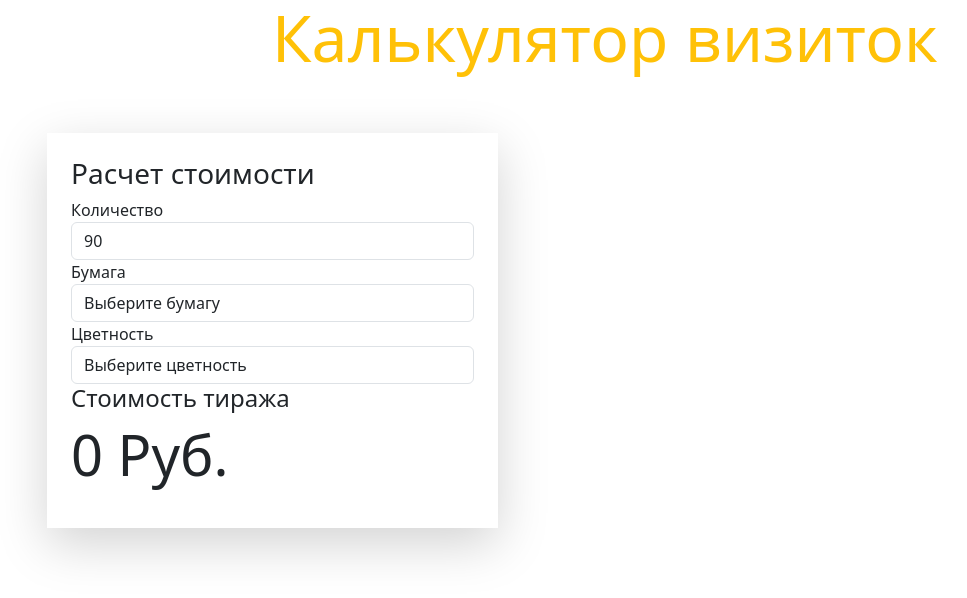
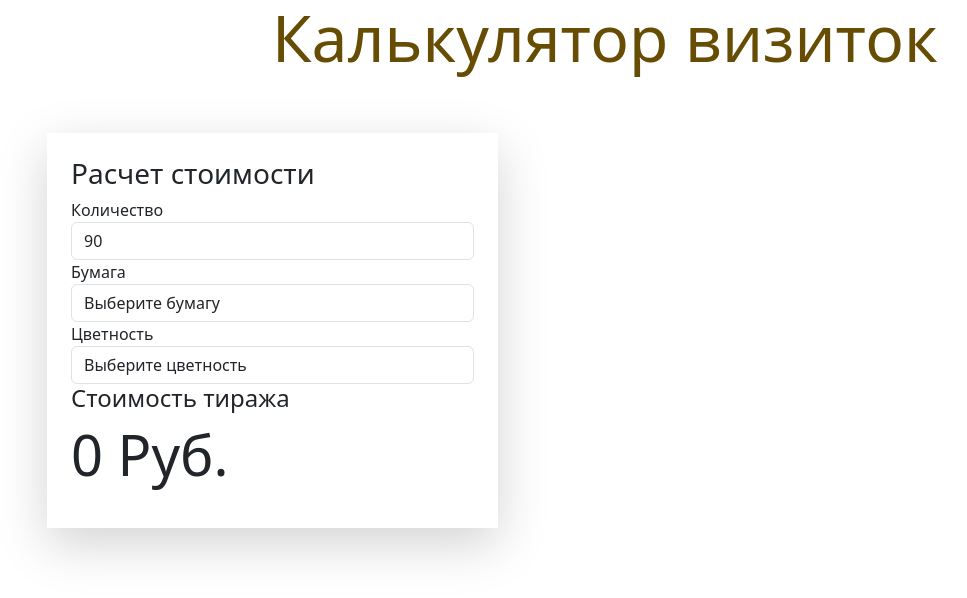
Before and after one commit to Iouchik/vixitki, a plain HTML site: page index.html in a window 1280 px wide. Shown: the whole page, without its empty margins (35-1002 px from the left). Drawn offline with nearby package versions, Linux system fonts and the light colour scheme.

Commit message:
Update index.html

```diff
--- a/index.html
+++ b/index.html
@@ -14,7 +14,7 @@
 </head>
 <body>
     <div class="container">
-        <h1 class="display-3 text-center text-warning">
+        <h1 class="display-3 text-center text-warning-emphasis">
             Калькулятор визиток
         </h1>
         <div class="row">
```
